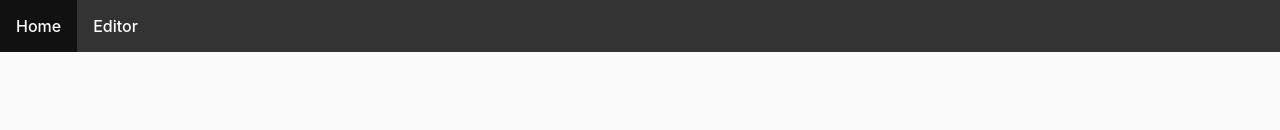
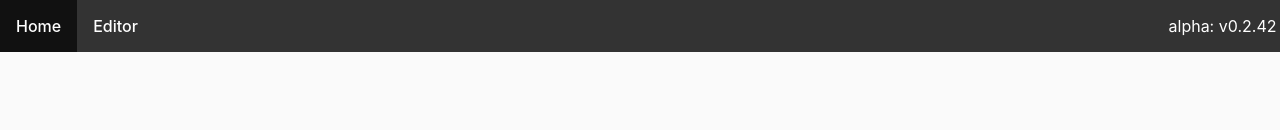
Before and after one commit to JackalLabs/beacon, a Vue app: page / in a window 1280 px wide. Shown: the top 130 px of the page. Built offline with nearby package versions, Linux system fonts and the light colour scheme.

Commit message:
adding version tag to ui per request

```diff
--- a/src/components/NavBar.vue
+++ b/src/components/NavBar.vue
@@ -1,13 +1,15 @@
 <template>
   <nav>
     <ul>
-
       <li v-for="(item, index) in navItems" :key="index">
         <router-link :to="item.path">
           <span class="text">{{ item.label }}</span>
         </router-link>
       </li>
     </ul>
+    <div class="version">
+      <span>alpha: v0.2.42</span>
+    </div>
   </nav>
 </template>
 
@@ -16,12 +18,26 @@
 </script>
 
 <style lang="scss" scoped>
+  nav {
+    display: flex;
+    flex-direction: row;
+    justify-content: space-between;
+
+    background-color: #333;
+    color: white;
+  }
+  .version {
+    width: 115px;
+    display: flex;
+    align-items: center;
+    justify-content: center;
+  }
+
   ul {
     list-style-type: none;
     margin: 0;
     padding: 0;
     overflow: hidden;
-    background-color: #333;
   }
 
   li {
```
